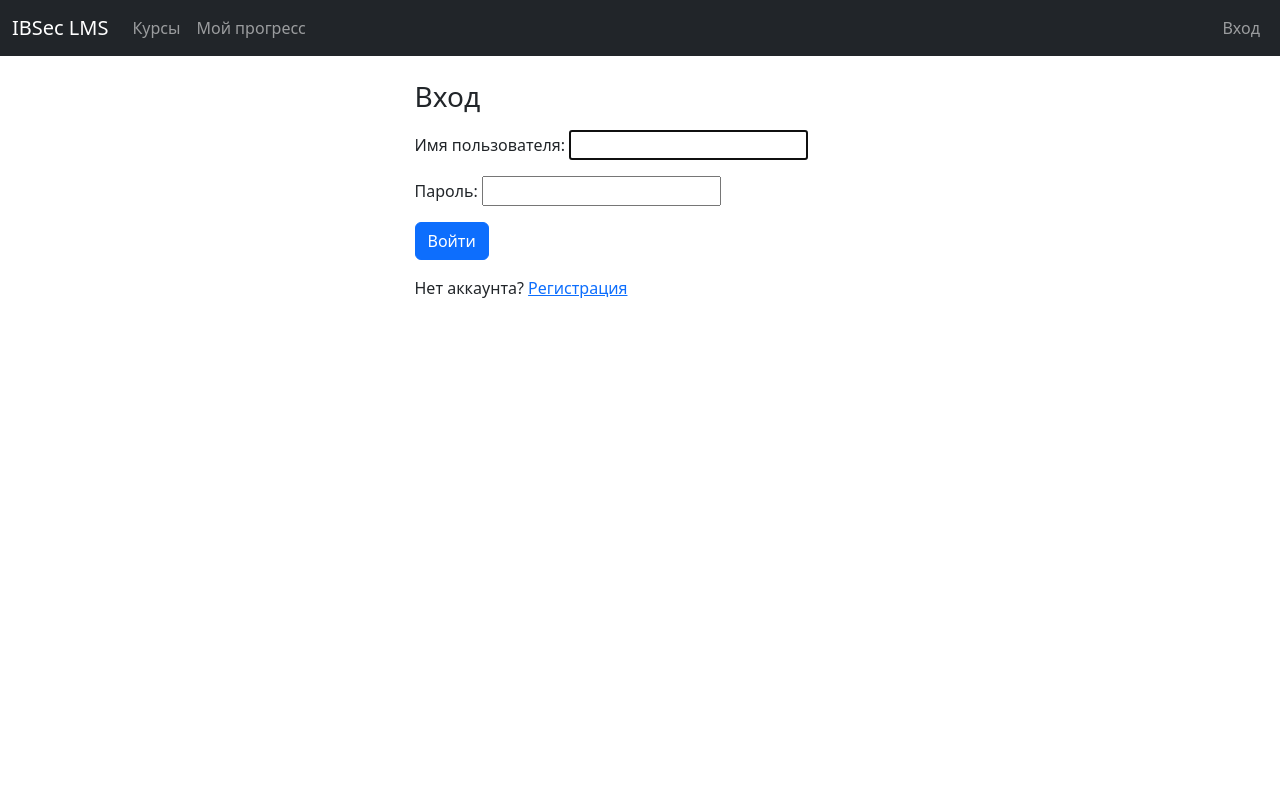
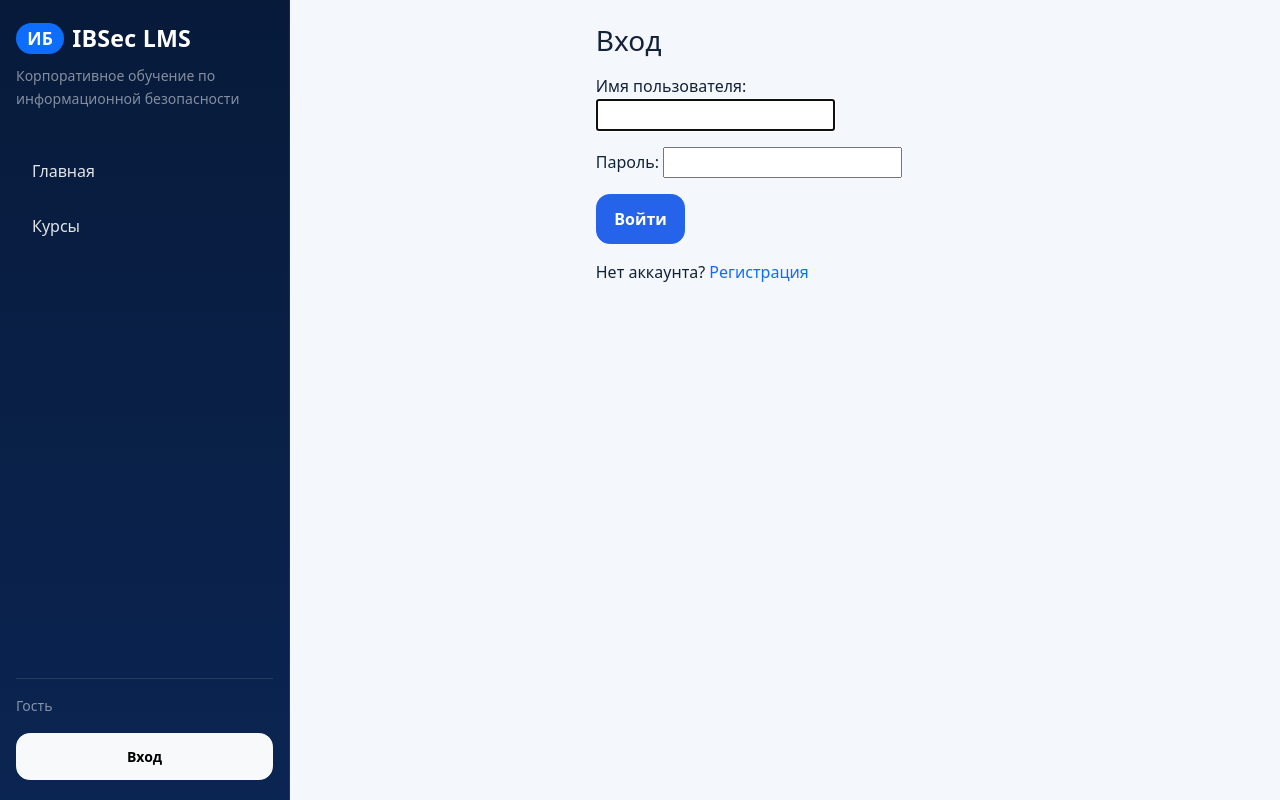
Before and after one commit to nordbyte9/ibsec_lms, a Django app: page /accounts/login/ in a window 1280 px wide. Run offline with Django 4.2, Linux system fonts and the light colour scheme.

Commit message:
ui: add sidebar layout and design system

```diff
--- /dev/null
+++ b/static/css/app.css
@@ -0,0 +1,212 @@
+:root {
+  --ibsec-sidebar: #071a3a;
+  --ibsec-sidebar-2: #0b2552;
+  --ibsec-accent: #2563eb;
+  --ibsec-accent-dark: #1d4ed8;
+  --ibsec-surface: #f4f7fb;
+  --ibsec-card: #ffffff;
+  --ibsec-text: #132238;
+  --ibsec-muted: #5d6b82;
+  --ibsec-border: #e4eaf2;
+}
+
+html, body {
+  height: 100%;
+}
+
+body {
+  font-size: 1rem;
+  line-height: 1.6;
+  color: var(--ibsec-text);
+  background: var(--ibsec-surface);
+}
+
+a {
+  text-decoration: none;
+}
+
+.app-shell {
+  min-height: 100vh;
+  display: flex;
+  flex-direction: row;
+}
+
+.app-sidebar {
+  width: 290px;
+  background: linear-gradient(180deg, var(--ibsec-sidebar) 0%, var(--ibsec-sidebar-2) 100%);
+  color: #fff;
+  display: flex;
+  flex-direction: column;
+  padding: 1.25rem 1rem;
+  position: sticky;
+  top: 0;
+  height: 100vh;
+  border-right: 1px solid rgba(255, 255, 255, 0.08);
+}
+
+.app-brand {
+  color: #fff;
+  font-size: 1.45rem;
+  font-weight: 700;
+  letter-spacing: 0.01em;
+}
+
+.app-sidebar .nav-link {
+  color: rgba(255, 255, 255, 0.88);
+  border-radius: 0.9rem;
+  padding: 0.8rem 1rem;
+  font-weight: 500;
+}
+
+.app-sidebar .nav-link:hover,
+.app-sidebar .nav-link.active {
+  color: #fff;
+  background: rgba(255, 255, 255, 0.09);
+}
+
+.app-sidebar .nav-section {
+  margin-top: 0.75rem;
+  display: flex;
+  flex-direction: column;
+  gap: 0.25rem;
+}
+
+.app-userbox {
+  margin-top: auto;
+  padding-top: 1rem;
+  border-top: 1px solid rgba(255, 255, 255, 0.1);
+}
+
+.app-userbox .user-name {
+  font-weight: 700;
+  font-size: 1.05rem;
+}
+
+.app-userbox .user-role {
+  color: rgba(255, 255, 255, 0.72);
+  font-size: 0.95rem;
+}
+
+.app-content {
+  flex: 1;
+  background: var(--ibsec-surface);
+  padding: 1.5rem;
+}
+
+.content-wrapper {
+  max-width: 1500px;
+  margin: 0 auto;
+}
+
+.breadcrumb {
+  background: transparent;
+  padding: 0;
+}
+
+.card {
+  border: 1px solid var(--ibsec-border);
+  border-radius: 1.1rem;
+  box-shadow: 0 10px 28px rgba(16, 24, 40, 0.06);
+}
+
+.card-body {
+  padding: 1.25rem 1.35rem;
+}
+
+.btn {
+  border-radius: 0.85rem;
+  font-weight: 600;
+  padding: 0.75rem 1.1rem;
+}
+
+.btn-primary {
+  background: var(--ibsec-accent);
+  border-color: var(--ibsec-accent);
+}
+
+.btn-primary:hover,
+.btn-primary:focus {
+  background: var(--ibsec-accent-dark);
+  border-color: var(--ibsec-accent-dark);
+}
+
+.btn-outline-primary {
+  color: var(--ibsec-accent);
+  border-color: rgba(37, 99, 235, 0.35);
+}
+
+.btn-outline-primary:hover {
+  background: var(--ibsec-accent);
+  border-color: var(--ibsec-accent);
+}
+
+.form-control,
+.form-select {
+  border-radius: 0.85rem;
+  border-color: #d7deea;
+  min-height: 2.85rem;
+  font-size: 1rem;
+}
+
+.form-control:focus,
+.form-select:focus {
+  box-shadow: 0 0 0 0.2rem rgba(37, 99, 235, 0.12);
+  border-color: var(--ibsec-accent);
+}
+
+.table {
+  margin-bottom: 0;
+}
+
+.table thead th {
+  color: #1b2b4a;
+  font-weight: 700;
+  border-bottom: 1px solid var(--ibsec-border);
+}
+
+.table > :not(caption) > * > * {
+  padding: 0.95rem 0.85rem;
+  vertical-align: middle;
+}
+
+.badge {
+  border-radius: 999px;
+  padding: 0.45rem 0.7rem;
+  font-weight: 600;
+}
+
+.text-muted {
+  color: var(--ibsec-muted) !important;
+}
+
+@media (max-width: 991.98px) {
+  .app-shell {
+    flex-direction: column;
+  }
+
+  .app-sidebar {
+    width: 100%;
+    height: auto;
+    position: relative;
+    border-right: none;
+    border-bottom: 1px solid rgba(255, 255, 255, 0.08);
+  }
+
+  .app-sidebar .nav-section {
+    flex-direction: row;
+    flex-wrap: wrap;
+    gap: 0.5rem;
+  }
+
+  .app-sidebar .nav-link {
+    white-space: nowrap;
+  }
+
+  .app-userbox {
+    margin-top: 1rem;
+  }
+
+  .app-content {
+    padding: 1rem;
+  }
+}
--- a/templates/base.html
+++ b/templates/base.html
@@ -1,3 +1,4 @@
+{% load static %}
 <!doctype html>
 <html lang="ru">
   <head>
@@ -5,40 +6,62 @@
     <meta name="viewport" content="width=device-width, initial-scale=1">
     <title>{% block title %}IBSec LMS{% endblock %}</title>
     <link href="https://cdn.jsdelivr.net/npm/bootstrap@5.3.3/dist/css/bootstrap.min.css" rel="stylesheet">
+    <link href="{% static 'css/app.css' %}" rel="stylesheet">
   </head>
   <body>
-    <nav class="navbar navbar-expand-lg navbar-dark bg-dark mb-4">
-      <div class="container-fluid">
-        <a class="navbar-brand" href="/">IBSec LMS</a>
-        <div class="collapse navbar-collapse">
-          <ul class="navbar-nav me-auto mb-2 mb-lg-0">
-            <li class="nav-item"><a class="nav-link" href="/courses/">Курсы</a></li>
-            <li class="nav-item"><a class="nav-link" href="/reports/my/">Мой прогресс</a></li>
+    <div class="app-shell">
+      <aside class="app-sidebar">
+        <div class="mb-4">
+          <a class="app-brand d-inline-flex align-items-center gap-2" href="/">
+            <span class="badge bg-primary">ИБ</span>
+            <span>IBSec LMS</span>
+          </a>
+          <div class="small text-white-50 mt-2">Корпоративное обучение по информационной безопасности</div>
+        </div>
+
+        <nav class="nav flex-column nav-section">
+          <a class="nav-link {% if request.path == '/' %}active{% endif %}" href="/">Главная</a>
+            <a class="nav-link {% if request.path|slice:':9' == '/courses/' %}active{% endif %}" href="/courses/">Курсы</a>
             {% if request.user.is_authenticated %}
-              <li class="nav-item"><a class="nav-link" href="{% url 'assignments:my' %}">Мои назначения</a></li>
-              <li class="nav-item"><a class="nav-link" href="{% url 'help' %}">Справка</a></li>
+            <a class="nav-link {% if request.path|slice:':12' == '/reports/my/' %}active{% endif %}" href="/reports/my/">Мой прогресс</a>
+            <a class="nav-link {% if request.path|slice:':16' == '/assignments/my/' %}active{% endif %}" href="{% url 'assignments:my' %}">Мои назначения</a>
+            <a class="nav-link {% if request.path == '/help/' %}active{% endif %}" href="{% url 'help' %}">Справка</a>
             {% if request.user.profile.role == 'security_officer' or request.user.profile.role == 'admin' %}
-                <li class="nav-item"><a class="nav-link" href="{% url 'assignments:list' %}">Назначения</a></li>
-                <li class="nav-item"><a class="nav-link" href="{% url 'reports:dashboard' %}">Панель ИБ</a></li>
-                <li class="nav-item"><a class="nav-link" href="{% url 'reports:employee_report' %}">Отчеты</a></li>
-                <li class="nav-item"><a class="nav-link" href="{% url 'audit:list' %}">Журнал аудита</a></li>
-                <li class="nav-item"><a class="nav-link" href="{% url 'integrations:index' %}">Интеграции</a></li>
-                <li class="nav-item"><a class="nav-link" href="{% url 'courses:create' %}">Создать курс</a></li>
+              <a class="nav-link {% if request.path|slice:':13' == '/assignments/' and request.path != '/assignments/my/' %}active{% endif %}" href="{% url 'assignments:list' %}">Назначения</a>
+              <a class="nav-link {% if request.path|slice:':9' == '/reports/' and request.path != '/reports/my/' %}active{% endif %}" href="{% url 'reports:dashboard' %}">Панель ИБ</a>
+              <a class="nav-link {% if request.path|slice:':9' == '/reports/' and request.path != '/reports/my/' %}active{% endif %}" href="{% url 'reports:employee_report' %}">Отчеты</a>
+              <a class="nav-link {% if request.path|slice:':8' == '/audit/' %}active{% endif %}" href="{% url 'audit:list' %}">Журнал аудита</a>
+              <a class="nav-link {% if request.path|slice:':15' == '/integrations/' %}active{% endif %}" href="{% url 'integrations:index' %}">Интеграции</a>
+              <a class="nav-link {% if request.path == '/courses/create/' %}active{% endif %}" href="{% url 'courses:create' %}">Создать курс</a>
             {% endif %}
           {% endif %}
-          </ul>
-          <ul class="navbar-nav">
+        </nav>
+
+        <div class="app-userbox">
           {% if request.user.is_authenticated %}
-              <li class="nav-item"><a class="nav-link" href="/accounts/profile/">Профиль</a></li>
-              <li class="nav-item"><a class="nav-link" href="/accounts/logout/">Выход</a></li>
+            <div class="user-name">{{ request.user.username }}</div>
+            <div class="user-role">
+              {% if request.user.profile %}
+                {{ request.user.profile.get_role_display }}
               {% else %}
-              <li class="nav-item"><a class="nav-link" href="/accounts/login/">Вход</a></li>
+                Пользователь
               {% endif %}
-          </ul>
             </div>
+            <div class="mt-3 d-grid gap-2">
+              <a class="btn btn-outline-light btn-sm" href="/accounts/profile/">Профиль</a>
+              <a class="btn btn-light btn-sm" href="/accounts/logout/">Выход</a>
             </div>
-    </nav>
-    <main class="container">
+          {% else %}
+            <div class="small text-white-50">Гость</div>
+            <div class="mt-3 d-grid">
+              <a class="btn btn-light btn-sm" href="/accounts/login/">Вход</a>
+            </div>
+          {% endif %}
+        </div>
+      </aside>
+
+      <main class="app-content">
+        <div class="content-wrapper">
           {% if breadcrumbs %}
             <nav aria-label="breadcrumb" class="mb-3">
               <ol class="breadcrumb mb-0">
@@ -52,10 +75,14 @@
               </ol>
             </nav>
           {% endif %}
+
           {% for message in messages %}
             <div class="alert alert-info">{{ message }}</div>
           {% endfor %}
+
           {% block content %}{% endblock %}
+        </div>
       </main>
+    </div>
   </body>
 </html>
```
Lines whose indentation alone changed are shown as unchanged.
